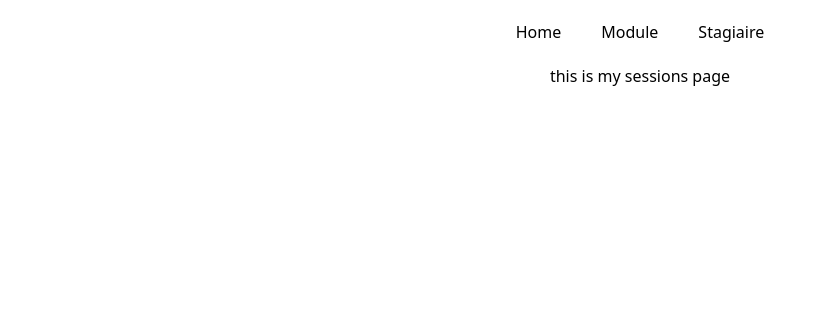
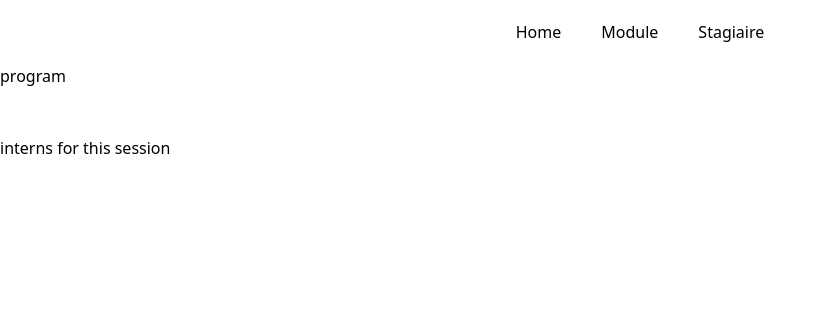
Before and after one commit to x0-3/SessionForm, a Symfony app: template templates/session/detailSession.html.twig in a window 1280 px wide. Shown: the top 324 px of the page, without its empty margins (0-826 px from the left). Run offline with Twig, Linux system fonts and the light colour scheme; the template is opened without the code that fills it, so the values that code supplies are empty; some libraries are stand-ins or nearby versions.

Commit message:
info added for detail of one session

```diff
--- a/src/Controller/HomeController.php
+++ b/src/Controller/HomeController.php
@@ -2,6 +2,7 @@
 
 namespace App\Controller;
 
+use App\Entity\Program;
 use App\Entity\Session;
 use Doctrine\Persistence\ManagerRegistry;
 use Symfony\Bundle\FrameworkBundle\Controller\AbstractController;
@@ -22,9 +23,8 @@ class HomeController extends AbstractController
     }
 
     #[Route('/home/{id}', name: 'detail_session')]
-    public function detailSession(Session $session):Response
+    public function detailSession(Session $session, ManagerRegistry $doctrine):Response
     {
-
         return $this->render('session/detailSession.html.twig', [
             'session'=> $session,
         ]);
--- a/src/Entity/Program.php
+++ b/src/Entity/Program.php
@@ -62,4 +62,9 @@ class Program
 
         return $this;
     }
+
+    public function __toString()
+    {
+        return $this->getDuree();
+    }
 }
--- a/src/Entity/Stagiaire.php
+++ b/src/Entity/Stagiaire.php
@@ -187,4 +187,9 @@ class Stagiaire
 
         return $this;
     }
+
+    public function __toString()
+    {
+        return $this->name . $this->lastName;
+    }
 }
--- a/templates/session/detailSession.html.twig
+++ b/templates/session/detailSession.html.twig
@@ -3,6 +3,23 @@
 {% block title %}Hello SessionController!{% endblock %}
 
 {% block body %}
-<h1 class="text-center">this is my sessions page</h1>
+<h1 class="text-center">{{session.name}}</h1>
 
+<h2>program</h2> <br>
+{% for program in session.programs %}
+
+    {# TODO: #}
+    <a href="#">{{program.module.name}}{{program}} <br></a>
+
+{% endfor %}
+
+
+<br><h2>interns for this session</h2><br>
+
+{% for stagiaire in session.stagiaires %}
+
+    {# TODO: #}
+    <a href="#">{{stagiaire}} <br></a>
+
+{% endfor %}
 {% endblock %}
```
